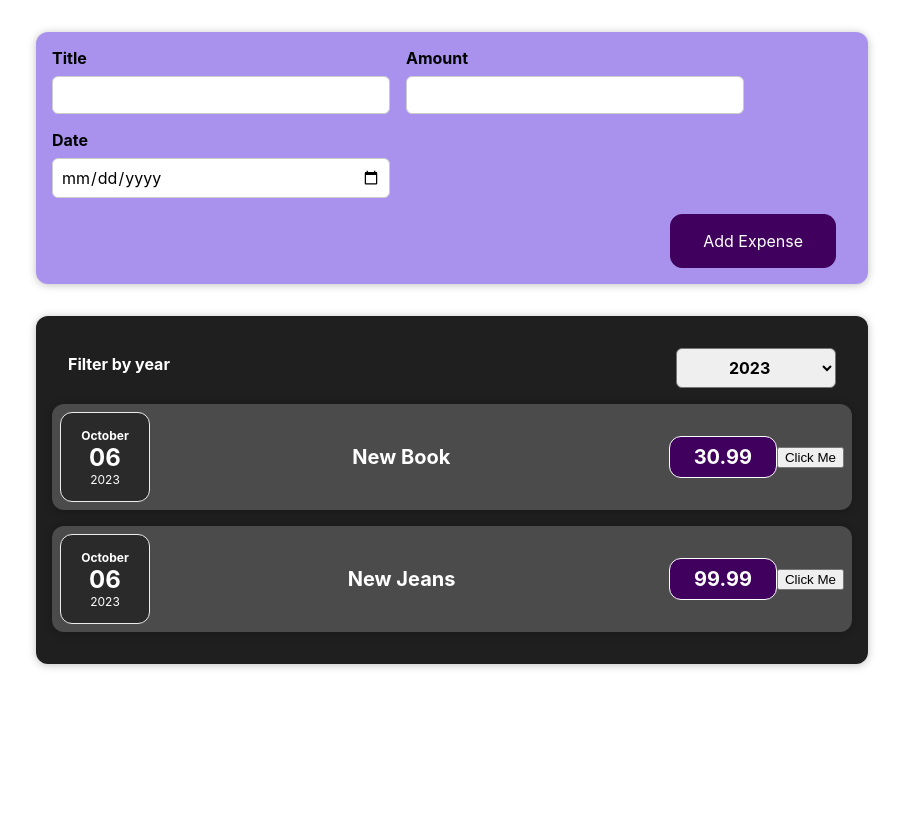
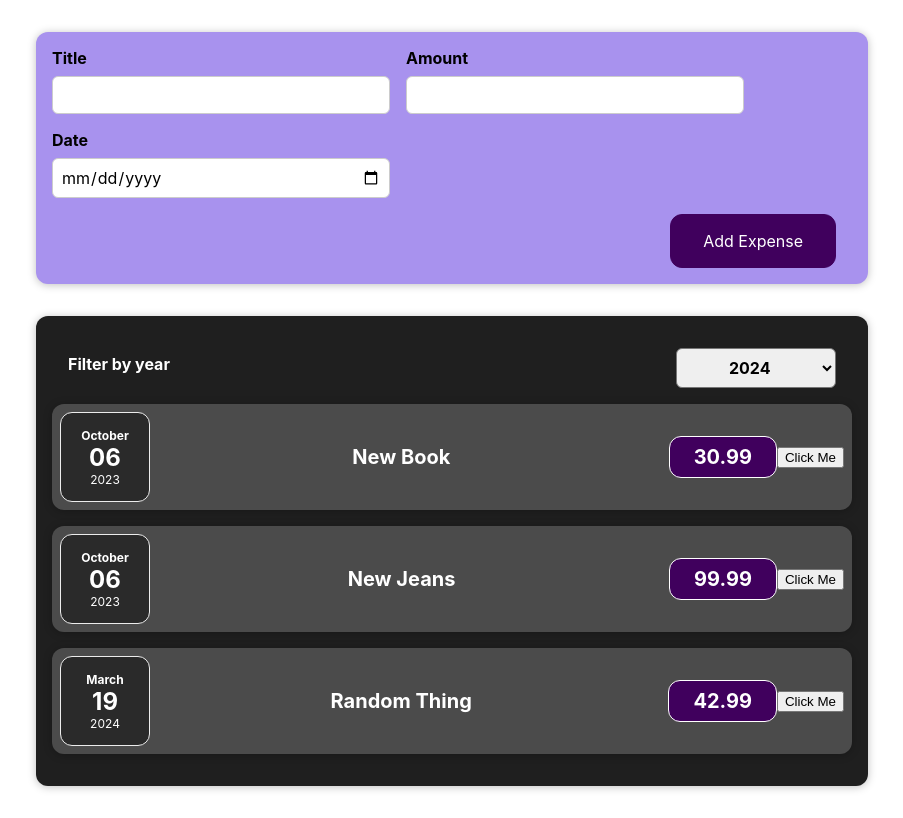
Before and after one commit to Gaor-jjj/learn-react.js, a React (Create React App) app: page / in a window 1280 px wide. Shown: the whole page, without its empty margins (188-1091 px from the left). Built offline with nearby package versions, Linux system fonts and the light colour scheme.

Commit message:
Dynamic adding of new items

```diff
--- a/src/App.js
+++ b/src/App.js
@@ -1,18 +1,42 @@
+import {useState} from 'react'
 import './App.css';
 import Expenses from './components/Expenses/Expenses';
 import NewExpense from './components/NewExpense/NewExpense';
 
+const DYMMY_EXPENSES = [
+  {
+    id: 'id1',
+    date: new Date(2023, 9, 6),
+    title: 'New Book',
+    amount: 30.99
+  },
+  {
+    id: 'id2',
+    date: new Date(2023, 9, 6),
+    title: 'New Jeans',
+    amount: 99.99
+  },
+ {
+  id: 'id3',
+  date: new Date(2024, 2, 19),
+  title: 'Random Thing',
+  amount: 42.99
+ }
+]
+
 const App = () => {
+  const [expenses, setExpenses] = useState(DYMMY_EXPENSES)
 
   const addExpenseHandler = (expense) => {
-    console.log('In App.js')
-    console.log(expense)
+    setExpenses((previousExpenses) => {
+      return [expense, ...previousExpenses]
+    })
   }
 
   return (
     <div className='App'>
       <NewExpense onAddExpense={addExpenseHandler}/>
-      <Expenses/>
+      <Expenses expenses={expenses}/>
     </div>
   );
 }
--- a/src/components/Expenses/Expenses.js
+++ b/src/components/Expenses/Expenses.js
@@ -3,21 +3,7 @@ import './Expenses.css'
 import Card from '../UI/Card'
 import ExpensesFilter from './ExpensesFilter'
 
-const Expenses = () => {
-    const expenses = [
-        {
-          id: 'id1',
-          date: new Date(2023, 9, 6),
-          title: 'New Book',
-          amount: 30.99
-        },
-        {
-          id: 'id2',
-          date: new Date(2023, 9, 6),
-          title: 'New Jeans',
-          amount: 99.99
-        }
-    ]
+const Expenses = (props) => {
 
   const saveYearDataHandler = (yearData) => {
     console.log(yearData);
@@ -28,7 +14,7 @@ const Expenses = () => {
           <ExpensesFilter onSaveYearData ={saveYearDataHandler}/>
 
           {
-              expenses.map((expense) => {
+            props.expenses.map((expense) => {
               return <ExpenseItem expenseData = {expense} key={expense.id}/>
             })
           }
--- a/src/components/Expenses/ExpensesFilter.js
+++ b/src/components/Expenses/ExpensesFilter.js
@@ -4,7 +4,7 @@ import {useState} from 'react'
 import './ExpensesFilter.css'
 
 const ExpensesFilter = (props) => {
-    const [selectedYear, setSelectedYear] = useState('')
+    const [selectedYear, setSelectedYear] = useState('2024')
 
     const yearChangeHandler = (event) => {
         const selectedYear = event.target.value
```
Lines whose indentation alone changed are shown as unchanged.
